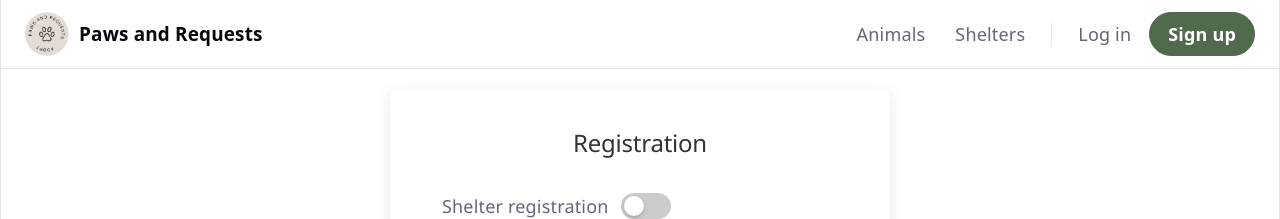
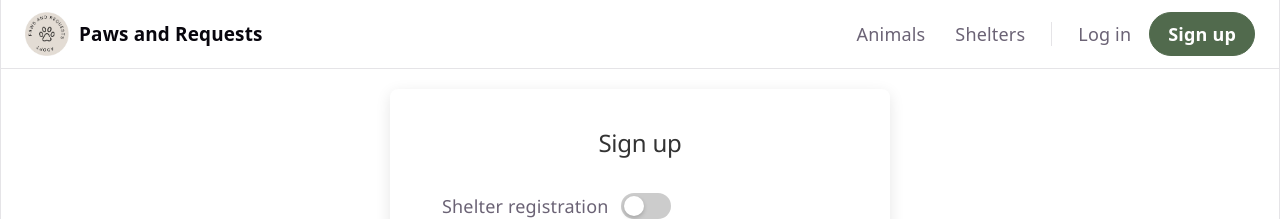
Before and after one commit to NyanBirds/paws-and-requests, a React (Vite) app in the folder frontend/: page /registration in a window 1280 px wide. Shown: the top 219 px of the page. Built offline with nearby package versions, Linux system fonts and the light colour scheme.

Commit message:
fix: adding padding for the shelterlist and mypost page so it doesnt overflow to the footer. also changed registration to sign up

```diff
--- a/frontend/src/pages/MyPostsPage.jsx
+++ b/frontend/src/pages/MyPostsPage.jsx
@@ -27,6 +27,7 @@ export function MyPostsPage() {
 
     return (
         <>
+            <div style={{padding: '0 24px 48px'}}>
                 <h1>{user?.role === "ADMIN" ? "All posts" : "My posts"}</h1>
 
                 {posts.length ? (
@@ -34,6 +35,7 @@ export function MyPostsPage() {
                 ) : (
                 <p>No posts yet</p>
                 )}
+            </div>
         </>
     );
 }
--- a/frontend/src/pages/RegisterPage.jsx
+++ b/frontend/src/pages/RegisterPage.jsx
@@ -57,7 +57,7 @@ export default function RegistrationPage() {
     return (
     <div className="form-container">
             <form className="custom-form" onSubmit={onSubmit}>
-                <h2>Registration</h2>
+                <h2>Sign up</h2>
                 <ToggleButton
                     label="Shelter registration"
                     isOn={shelterRegistration}
--- a/frontend/src/pages/ShelterListPage.jsx
+++ b/frontend/src/pages/ShelterListPage.jsx
@@ -20,7 +20,7 @@ export default function ShelterListPage() {
     if (loading) return <p>Loading...</p>;
 
     return (
-        <div>
+        <div style={{padding: '0 24px 48px'}}>
             <h1>Shelters</h1>
             {shelters.length ? (
                 <CardGrid>
```
Lines whose indentation alone changed are shown as unchanged.
